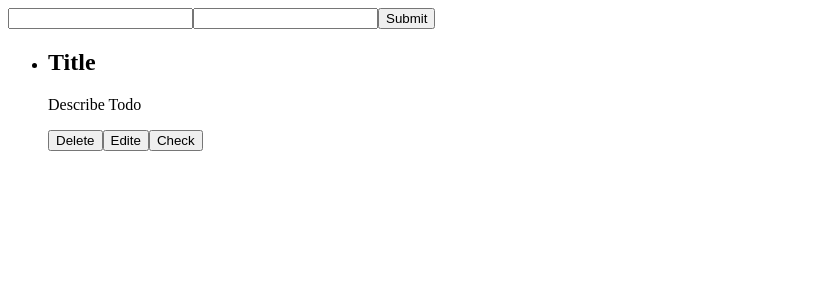
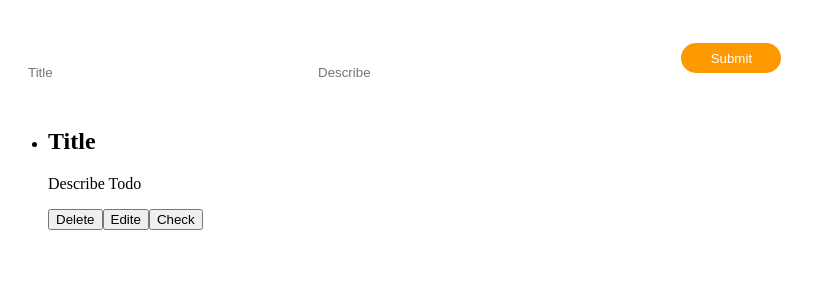
Before and after one commit to Mmomenzadeh/React-TodoApp, a React (Vite) app: page / in a window 1280 px wide. Shown: the top 300 px of the page, without its empty margins (0-836 px from the left). Built offline with nearby package versions, Linux system fonts and the light colour scheme.

Commit message:
finish form

```diff
--- a/src/componets/Form/Form.jsx
+++ b/src/componets/Form/Form.jsx
@@ -1,14 +1,52 @@
-import "./form.css"
+import React, { useState } from "react";
+import "./form.css";
+import { v4 as uuidv4 } from "uuid";
 
-const Form = ()=>{
+const Form = ({ TodoList, setTodoList }) => {
+  const initialFormValue = {
+    title: "",
+    describe: "",
+    id: "",
+  };
+  const [formValue, setFormValue] = useState(initialFormValue);
 
-    return(
-        <form className="form-container">
-            <input type="text" />
-            <input type="text" />
-            <button>Submit</button>
-        </form>
-    )
-}
+  const CreateTodoHandler = (e) => {
+    e.preventDefault();
+    let newTodo = {
+      title: formValue.title,
+      describe: formValue.describe,
+      id: uuidv4(),
+    };
+    setTodoList([...TodoList, newTodo]);
 
-export default Form
+  };
+
+  return (
+    <form className="form-container" onSubmit={CreateTodoHandler}>
+
+     <div className="input-container">
+     <div className="input-form">
+      <label> Title</label>
+      <input
+        type="text"
+        placeholder="Title"
+        onChange={(e) => setFormValue({ ...formValue, title: e.target.value })}
+      />
+      </div>
+      <div className="input-form">
+      <label>Describe</label>
+      <input
+        type="text"
+        placeholder="Describe"
+        onChange={(e) =>
+          setFormValue({ ...formValue, describe: e.target.value })
+        }
+      />
+      </div>
+     </div>
+      <button className="btn-form">Submit</button>
+    </form>
+  );
+};
+
+export default Form;
--- a/src/componets/Form/form.css
+++ b/src/componets/Form/form.css
@@ -0,0 +1,42 @@
+.form-container{
+    width: 60%;
+    height: 70px;
+    background-color: #fff3;
+    padding: 15px;
+    display: flex;
+    justify-content: space-between;
+    align-items: center;
+}
+.input-container{
+    display: flex;
+    gap: 10px;
+}
+
+.input-form{
+    display: flex;
+    flex-direction: column;
+    gap: 10px;
+
+}
+
+.input-form label{
+    color: #fff;
+    font-weight: 700;
+}
+.input-form input {
+    width: 270px;
+    padding: 5px;
+    border-radius: 7px;
+    border: none;
+    outline: none;
+}
+
+.btn-form{
+    width: 100px;
+    height: 30px;
+    border: none;
+    border-radius: 20px;
+    background-color: #f90;
+    color: #fff;
+
+}
```
